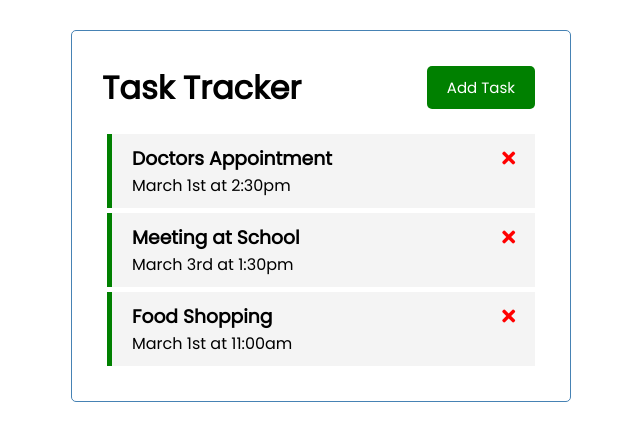
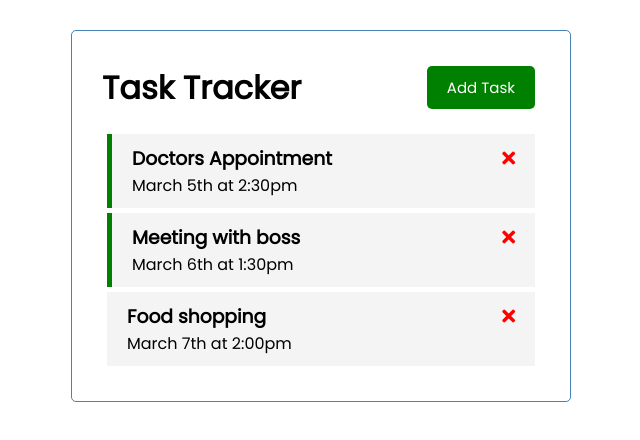
Before and after one commit to aaronscofield/task-tracker, a Vue app: page / in a window 1280 px wide. Shown: the top 440 px of the page, without its empty margins (319-959 px from the left). Built offline with nearby package versions, Linux system fonts and the light colour scheme; data requests are answered from the project's data file.

Commit message:
data is loaded from db.json instead of hardcoding

```diff
--- a/src/App.vue
+++ b/src/App.vue
@@ -41,29 +41,15 @@
     },
     toggleReminder(id){
       this.tasks = this.tasks.map((task) => task.id === id ? {...task, reminder: !task.reminder} : task)
+    },
+    async fetchTasks(){
+      const res = await fetch('http://127.0.0.1:5000/tasks');
+      const data = await res.json()
+      return data
     }
   },
-  created(){
-    this.tasks = [
-      {
-        id: 1,
-        text: 'Doctors Appointment',
-        day: 'March 1st at 2:30pm',
-        reminder: true,
-      },
-      {
-        id: 2,
-        text: 'Meeting at School',
-        day: 'March 3rd at 1:30pm',
-        reminder: true,
-      },
-      {
-        id: 3,
-        text: 'Food Shopping',
-        day: 'March 1st at 11:00am',
-        reminder: true,
-      },
-    ]
+  async created(){
+    this.tasks = await this.fetchTasks();
   }
 }
 </script>
```
